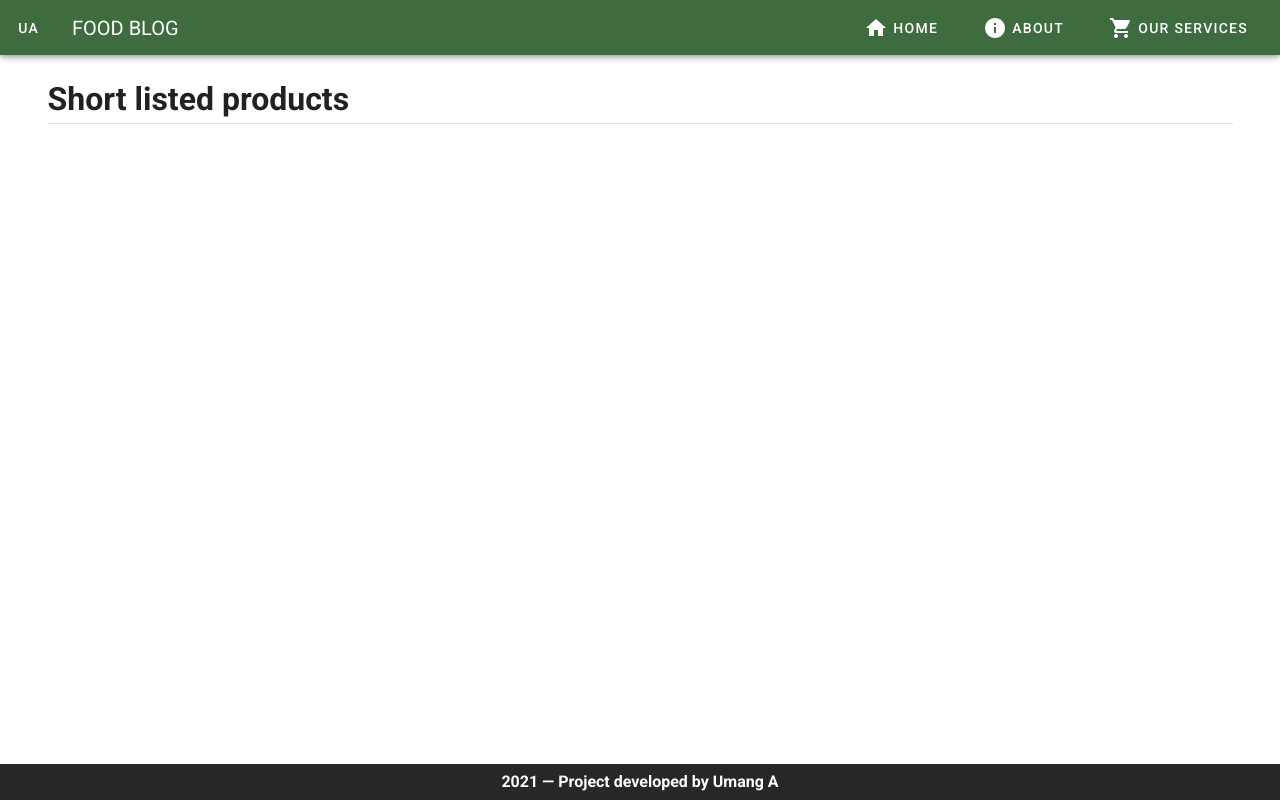
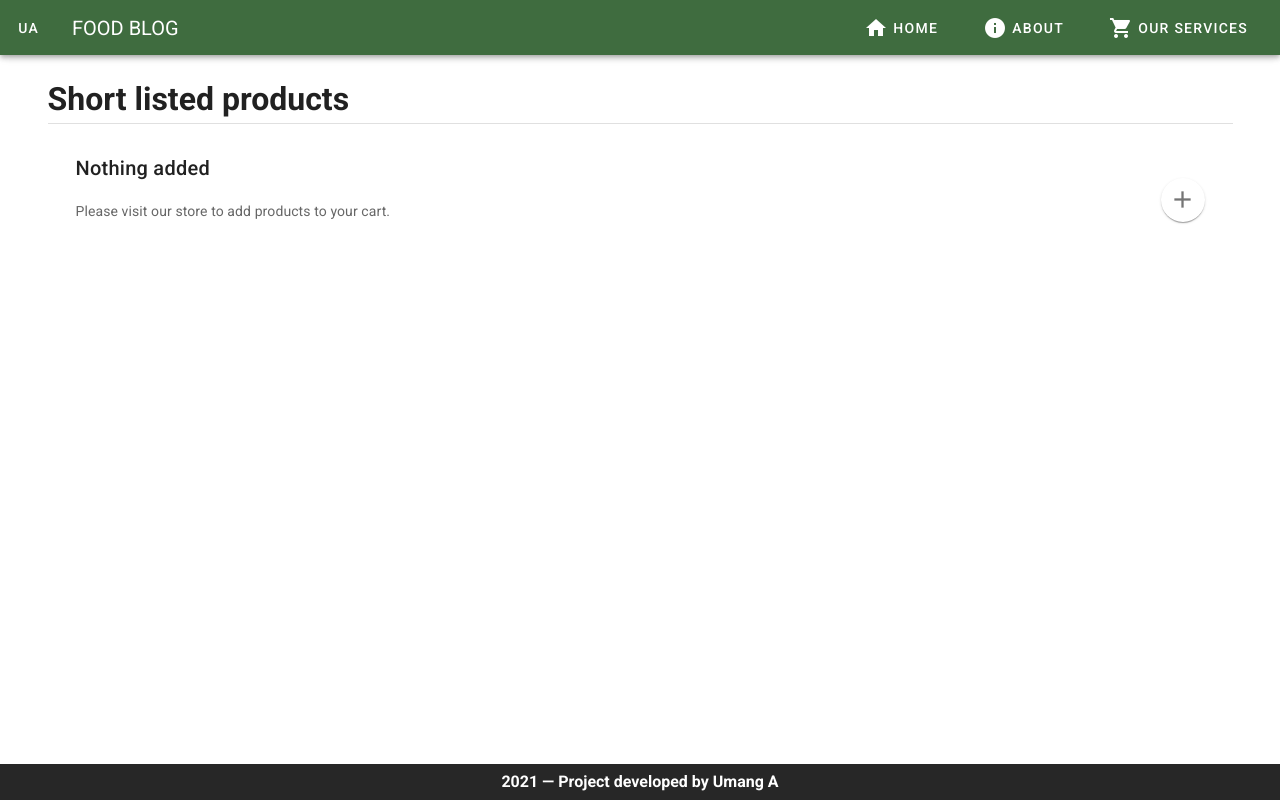
Before and after one commit to umangcodes/Blog1, a Vue app in the folder ghostkitchen/: page /checkout in a window 1280 px wide. Built offline with nearby package versions, Linux system fonts and the light colour scheme.

Commit message:
routing added to our services btn in header. checkout modified to accomodate the nothing selected display. a redirect btn added on the checkout page to return to the products page

```diff
--- a/ghostkitchen/src/components/bars/header.vue
+++ b/ghostkitchen/src/components/bars/header.vue
@@ -14,7 +14,7 @@
     <div class="text-center">
       <v-menu open-on-hover offset-y>
         <template v-slot:activator="{ on, attrs }">
-          <v-btn text rounded v-bind="attrs" v-on="on">
+          <v-btn text rounded v-bind="attrs" v-on="on" to="/services">
             <v-icon class="pa-1">mdi-cart</v-icon> Our Services
           </v-btn>
         </template>
--- a/ghostkitchen/src/views/checkout.vue
+++ b/ghostkitchen/src/views/checkout.vue
@@ -7,9 +7,28 @@
       <v-divider></v-divider>
     </v-row>
     <v-row>
-      <h2 v-if="!cart">
-        Please visit our store to select the products to add them to the cart
-      </h2>
+      <v-col v-if="cart.length == 0">
+        <v-card flat>
+          <v-card-title>Nothing added</v-card-title>
+          <v-card-text>
+            Please visit our store to add products to your cart.
+            <v-fab-transition>
+              <v-btn
+                elevation="1"
+                icon
+                absolute
+                bottom
+                right
+                large
+                @click="toProducts()"
+              >
+                <v-icon>mdi-plus</v-icon>
+              </v-btn>
+            </v-fab-transition>
+          </v-card-text>
+        </v-card>
+      </v-col>
+
       <v-col
         v-for="product in cart"
         :key="`${product.productId}-cart`"
@@ -37,9 +56,15 @@ export default {
       console.log(id),
         (this.products = this.products.filter((product) => product.id != id));
     },
+    toProducts() {
+      this.$router.push("/products");
+    },
   },
   computed: {
     ...mapState(["products", "cart"]),
+  },
+  created() {
+    console.log(this.cart);
   },
 };
 </script>
```
